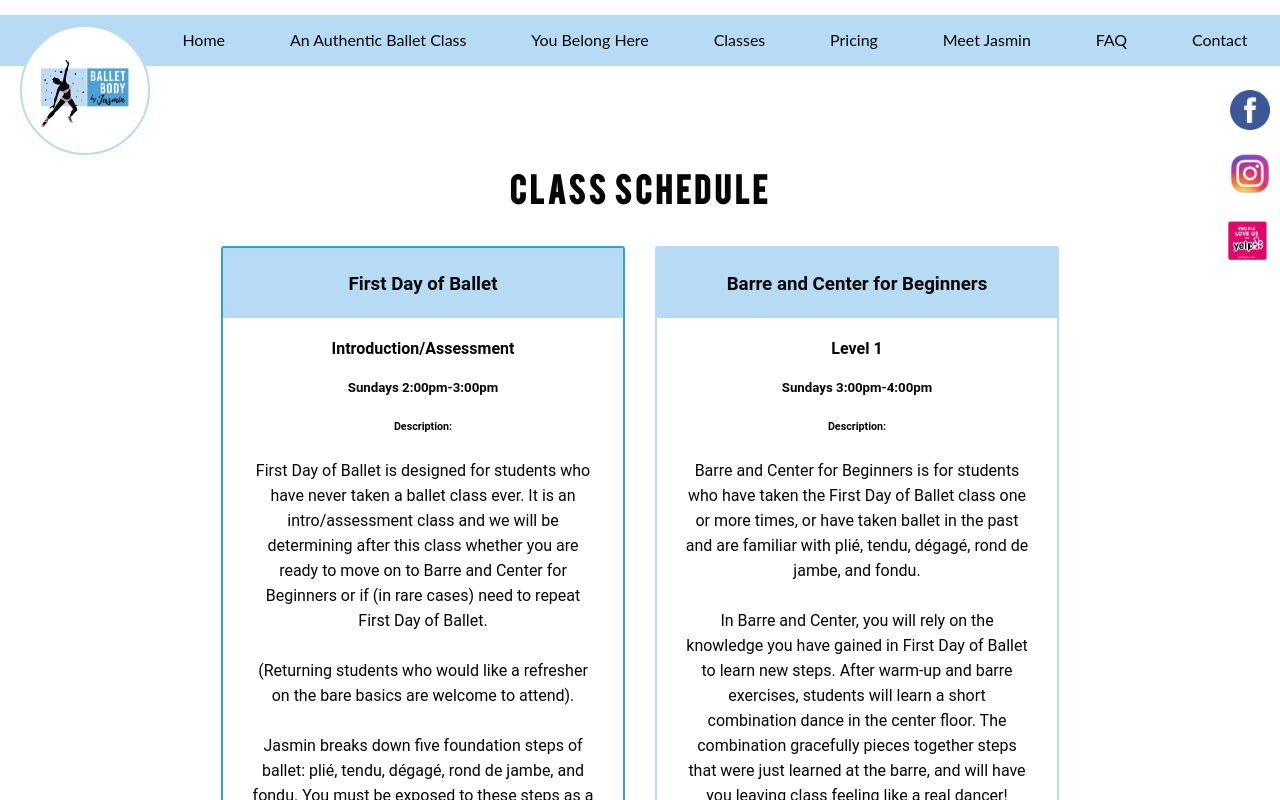
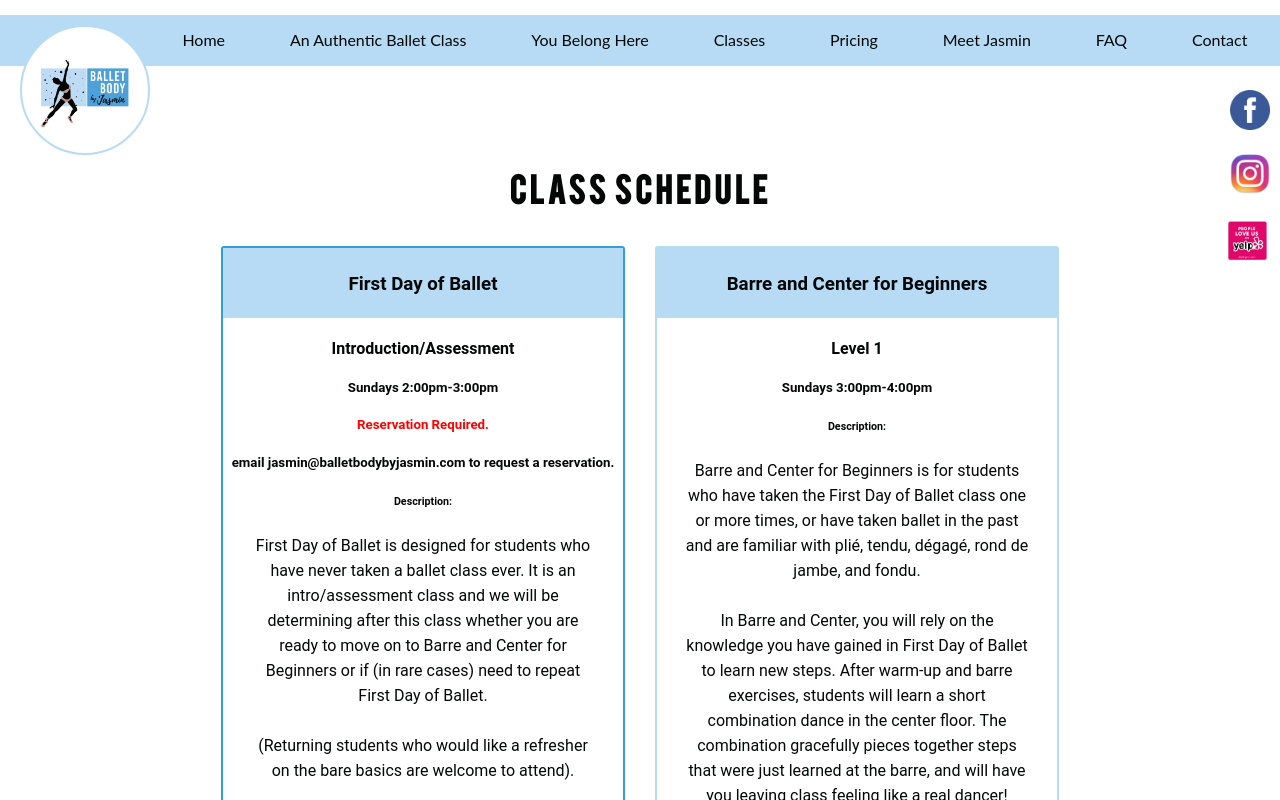
Before and after one commit to JasminTrotter/Ballet-Body-by-Jasmin, a React (Create React App) app: page /classes in a window 1280 px wide. Shown: the top 800 px of the page. Built offline with nearby package versions, Linux system fonts and the light colour scheme.

Commit message:
production student portal

```diff
--- a/src/Components/Classes.js
+++ b/src/Components/Classes.js
@@ -16,6 +16,8 @@ export default class Classes extends React.Component {
 						<h3>First Day of Ballet</h3>
 						<h4>Introduction/Assessment</h4>
 						<h5>Sundays 2:00pm-3:00pm</h5>
+						<h5 style={{"color":"red"}}>Reservation Required.</h5>
+						<h5>email jasmin@balletbodybyjasmin.com to request a reservation.</h5>
 
 						<h6>Description:</h6>
 						<p>
--- a/src/Components/Pricing.js
+++ b/src/Components/Pricing.js
@@ -13,7 +13,7 @@ export default class Pricing extends React.Component {
 
 				<h1>Pricing</h1>
 				<div className="price-container">
-					<div className="price-item" onClick={() => window.open('https://student-portal-balletbody.herokuapp.com/')}>
+					<div className="price-item" onClick={() => window.open('https://www.balletbodybyjasmin.app/')}>
 						<h3>Basic Package</h3>
 						<h4>2 Classes $32</h4>
 						<p>
@@ -21,7 +21,7 @@ export default class Pricing extends React.Component {
 						</p>
 
 					</div>
-					<div className="price-item" onClick={() => window.open('https://student-portal-balletbody.herokuapp.com/')}>
+					<div className="price-item" onClick={() => window.open('https://www.balletbodybyjasmin.app/')}>
 						<h3>Trainer Package</h3>
 						<h4>4 Classes for $62</h4>
 						<p>
@@ -29,7 +29,7 @@ export default class Pricing extends React.Component {
 						</p>
 
 					</div>
-					<div className="price-item" onClick={() => window.open('https://student-portal-balletbody.herokuapp.com/')}>
+					<div className="price-item" onClick={() => window.open('https://www.balletbodybyjasmin.app/')}>
 						<h3>Royal Package</h3>
 						<h4>8 Classes for $120</h4>
 						<p>
```
